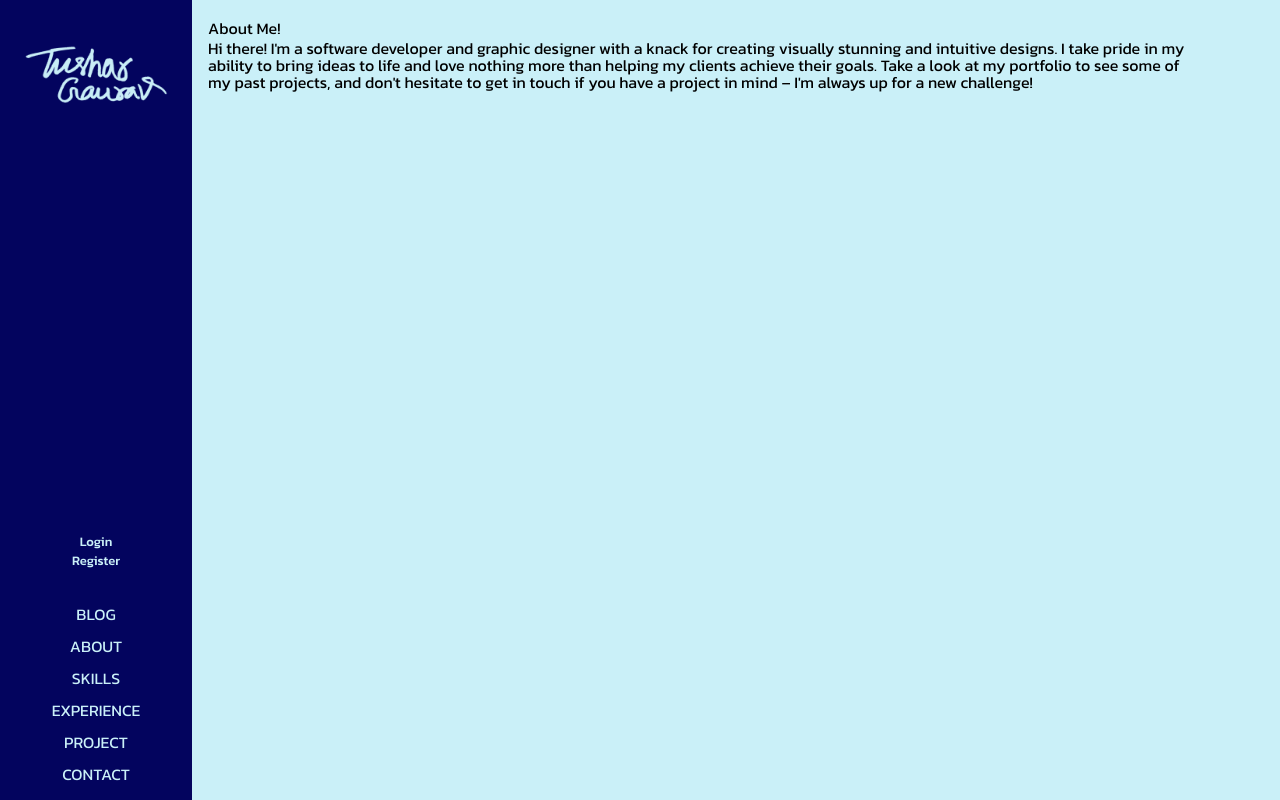
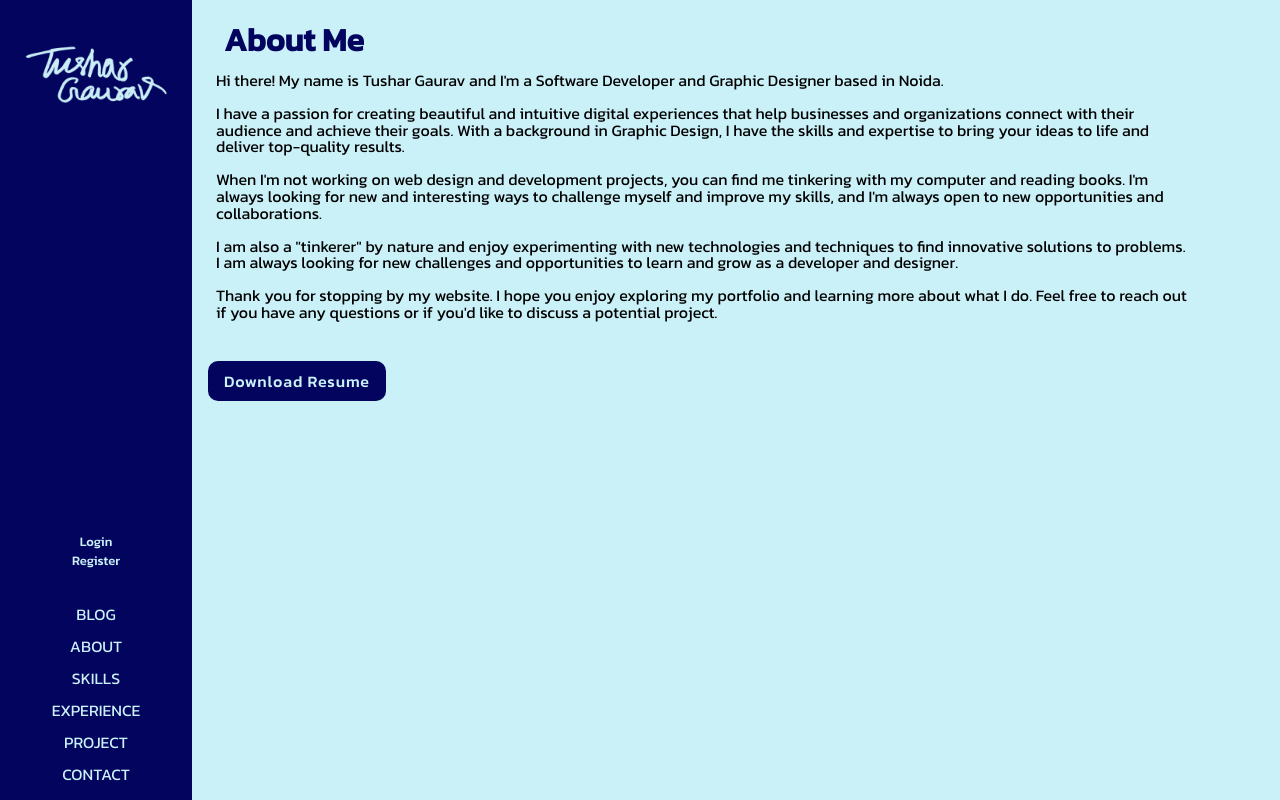
Before and after one commit to tushgaurav/tushgaurav.in-django, a Django app: page /about/ in a window 1280 px wide. Run offline with Django 4.2, Linux system fonts and the light colour scheme.

Commit message:
updated about page

```diff
--- a/base/templates/base/about.html
+++ b/base/templates/base/about.html
@@ -1,11 +1,59 @@
-{% extends 'base/base_template.html' %} {% block title %} About | Tushar Gaurav
-{% endblock %} {% block content %} About Me!
+{% extends 'base/base_template.html' %}
+{% block title %} About | Tushar Gaurav {% endblock %}
+
+{% block content %}
+
+<h1 class="main_heading">About Me</h1>
+
 <p>
-  Hi there! I'm a software developer and graphic designer with a knack for
-  creating visually stunning and intuitive designs. I take pride in my ability
-  to bring ideas to life and love nothing more than helping my clients achieve
-  their goals. Take a look at my portfolio to see some of my past projects, and
-  don't hesitate to get in touch if you have a project in mind – I'm always up
-  for a new challenge!
+  Hi there! My name is Tushar Gaurav and I'm a Software Developer
+  and Graphic Designer based in Noida.
 </p>
+
+<p>
+  I have a passion for creating beautiful and intuitive digital
+  experiences that help businesses and organizations connect with
+  their audience and achieve their goals. With a background in
+  Graphic Design, I have the skills and expertise to bring your ideas
+  to life and deliver top-quality results.
+</p>
+
+<p>
+  When I'm not working on web design and development projects, you
+  can find me tinkering with my computer and reading books. I'm always
+   looking for new and interesting ways to challenge myself and improve
+  my skills, and I'm always open to new opportunities and collaborations.
+</p>
+
+<p>
+  I am also a "tinkerer" by nature and enjoy experimenting with new
+  technologies and techniques to find innovative solutions to problems.
+  I am always looking for new challenges and opportunities to learn and
+  grow as a developer and designer.
+</p>
+
+<p>
+  Thank you for stopping by my website. I hope you enjoy exploring my
+  portfolio and learning more about what I do. Feel free to reach out
+  if you have any questions or if you'd like to discuss a potential
+  project.
+</p>
+
+<div class="button-container">
+  <div class="button">
+    <a href="https://mega.nz/file/FB9HBb6K#4eDebI6FSK2aPJmnTS0na2_zO6cZg_2_wRARUzea7yU">
+      Download Resume
+    </a>
+  </div>
+
+
+  <!-- <div class="plain-button">
+    <a href="">
+
+    </a>
+  </div> -->
+
+</div>
+
+
 {% endblock %}
--- a/static/css/styles.css
+++ b/static/css/styles.css
@@ -42,6 +42,7 @@ img {
 p {
   line-height: 105%;
   max-width: 95ch;
+  padding: 0.5em;
 }
 
 .center {
@@ -207,10 +208,30 @@ li a,
   text-decoration: none;
 }
 
+.button {
+  padding: 0.5em 1em;
+  background: var(--base-color);
+  border-radius: 10px;
+  color: var(--main-color);
+  font-family: var(--font-family);
+  font-weight: 500;
+  font-size: 1em;
+  letter-spacing: 0.05em;
+}
+
+.button a {
+  color: var(--main-color);
+  text-decoration: none;
+}
+
 .plain-button {
   font-weight: 400;
   font-size: 1.3em;
   line-height: 36px;
+  text-decoration: none;
+}
+
+.plain-button a {
   text-decoration: none;
 }
 
```
